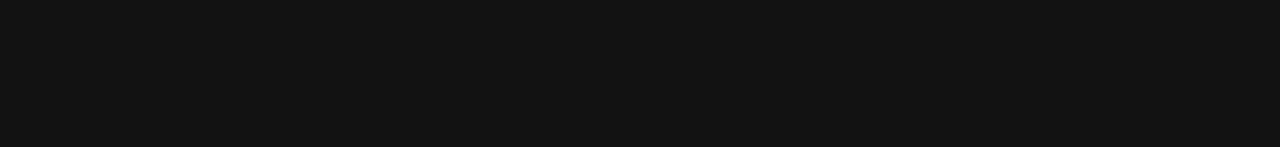
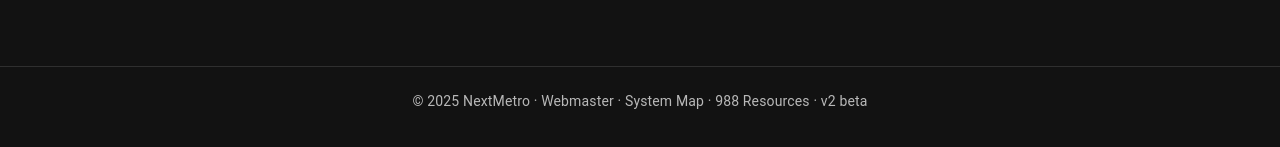
Before and after one commit to nick-poole/nextmetro, a React (Vite) app in the folder frontend/: page / in a window 1280 px wide. Shown: the part 405-552 px from the top of the page. Built offline with nearby package versions, Linux system fonts and the light colour scheme.

Commit message:
feat: add footer with © 2025, system links, and v2 beta label

```diff
--- a/frontend/src/App.jsx
+++ b/frontend/src/App.jsx
@@ -4,6 +4,7 @@
 import NavBar from './components/NavBar';
 import HeroBanner from './components/HeroBanner';
 import StationSelect from './components/StationSelect';
+import Footer from './components/Footer';
 
 const darkTheme = createTheme({
 	palette: {
@@ -20,6 +21,7 @@
 			<Container maxWidth="md">
 				<StationSelect onSelect={(code) => console.log('Selected:', code)} />
 			</Container>
+			<Footer />
 		</ThemeProvider>
 	);
 }
--- /dev/null
+++ b/frontend/src/components/Footer.jsx
@@ -0,0 +1,39 @@
+import React from 'react';
+import { Box, Typography, Link, Stack } from '@mui/material';
+
+function Footer() {
+	return (
+		<Box
+			component="footer"
+			sx={{
+				py: 3,
+				mt: 8,
+				borderTop: '1px solid',
+				borderColor: 'divider',
+				textAlign: 'center',
+			}}>
+			<Typography variant="body2" color="text.secondary" gutterBottom>
+				© 2025 NextMetro ·{' '}
+				<Link href="https://nickpoole.dev" target="_blank" rel="noopener" underline="hover" color="inherit">
+					Webmaster
+				</Link>{' '}
+				·{' '}
+				<Link
+					href="https://www.wmata.com/schedules/maps/wmata-system-map.cfm"
+					target="_blank"
+					rel="noopener"
+					underline="hover"
+					color="inherit">
+					System Map
+				</Link>{' '}
+				·{' '}
+				<Link href="/988" underline="hover" color="inherit">
+					988 Resources
+				</Link>{' '}
+				· v2 beta
+			</Typography>
+		</Box>
+	);
+}
+
+export default Footer;
```
Also changed, not shown: 1 other file (tests, documents, lock files or other folders).
